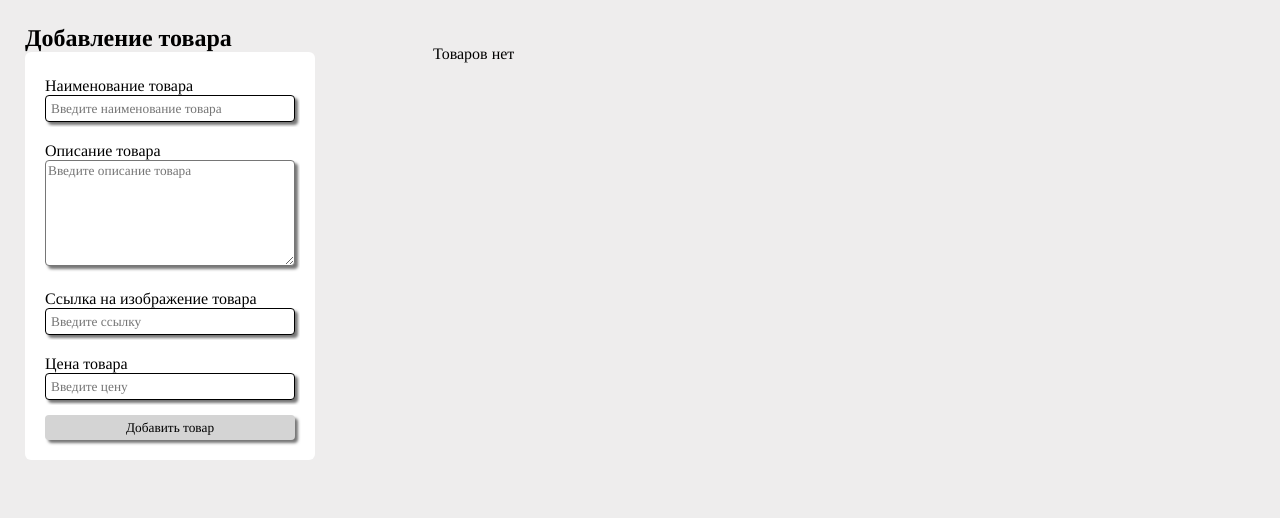
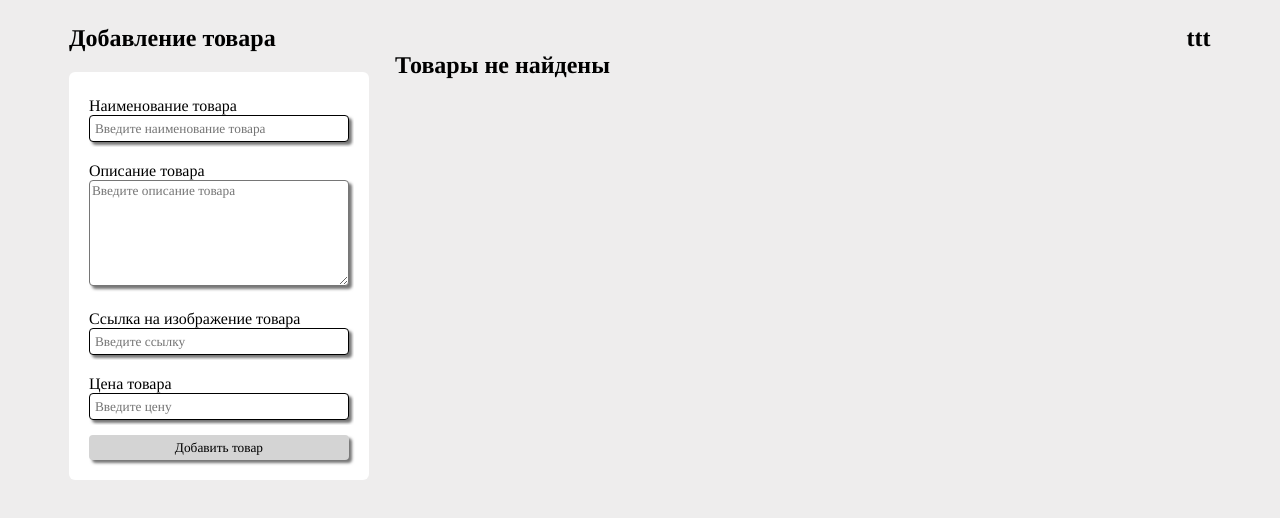
Before and after one commit to KirillGunin/Goods, a Vue app: page / in a window 1280 px wide. Shown: the top 518 px of the page. Built offline with nearby package versions, Linux system fonts and the light colour scheme.

Commit message:
add hover and svg delete

```diff
--- a/src/App.vue
+++ b/src/App.vue
@@ -29,9 +29,9 @@
   background-size: cover;
 }
 .container {
-  width: 95%;
+  width: 98%;
   display: flex;
-  // justify-content: flex-start;
+  justify-content: center;
   padding: 25px;
 }
 </style>
--- a/src/router/index.js
+++ b/src/router/index.js
@@ -4,21 +4,11 @@ import VueRouter from 'vue-router'
 Vue.use(VueRouter)
 
 const routes = [
-  {
-    path: '/',
-    name: 'addNew',
-    component: () => import('../views/AddNew.vue')
-  },
-  {
-    path: '/list',
-    name: 'list',
-    component: () => import('../views/List.vue') // lazy loading
-  },
-  {
-    path: '/task/:id',
-    name: 'task',
-    component: () => import('../views/Task.vue')
-  },
+  // {
+  //   path: '/',
+  //   name: 'addNew',
+  //   component: () => import('../views/AddNew.vue')
+  // },
 ]
 
 const router = new VueRouter({
--- a/src/views/AddNew.vue
+++ b/src/views/AddNew.vue
@@ -8,7 +8,7 @@
           <input v-model="name" placeholder="Введите наименование товара" type="text" class="input" required>
         </div>
         <div class="input-field">Описание товара
-          <textarea v-model="descr" placeholder="Введите описание товара" type="text" id="textarea1" class="materialize-textarea" required></textarea>
+          <textarea v-model="descr" placeholder="Введите описание товара" type="text" class="textarea"></textarea>
         </div>
         <div class="input-field">Ссылка на изображение товара
           <input v-model="href" placeholder="Введите ссылку" type="text" class="input" required>
@@ -50,12 +50,12 @@ export default {
 }
 </script>
 
-<style lang="scss">
+<style lang="scss" scoped>
 .row-1 {
-  width: 33%;
+  min-width: 26%;
 }
 .col-table {
-  width: 290px;
+  width: 300px;
 }
 
 .form {
@@ -65,6 +65,7 @@ export default {
   display: flex;
   flex-direction: column;
   align-items: center;
+  margin-top: 20px;
 }
 
 .input-field {
@@ -82,7 +83,7 @@ input:last-child{
     box-shadow: 3px 3px 3px rgb(118, 118, 118);
   }
 
-#textarea1 {
+.textarea {
   height: 100px;
   width: -webkit-fill-available;
   margin-bottom: 0px;
--- a/src/views/List.vue
+++ b/src/views/List.vue
@@ -1,8 +1,18 @@
 <template>
   <div class="row-2">
-    <!-- Списов товаров -->
+    <h2 class="selector">ttt</h2>
     <div class="col-list" v-if="goods.length">
-      <div class="good" v-for="(good, index) of goods" :key="index">
+
+      <!-- Списов товаров -->
+      <div
+      class="good"
+      v-for="(good, index) of goods"
+      :key="index"
+      @mouseover="active = true"
+      @mouseleave="active = false"
+      >
+      <div>
+        <img class="svg" v-show="active" @click="deleteGood" src="@/assets/icons8-delete.svg">
         <img :src="good.href" alt="">
         <div class="good-descriptions">
           <h4 class="good-name">{{good.name}}</h4>
@@ -10,12 +20,16 @@
           <h4 class="good-price" v-if="good.price.length <= 3">{{good.price}} руб</h4>
           <h4 class="good-price" v-if="good.price.length > 3 && good.price.length <= 5">{{`${good.price.substring(0,2)} ${good.price.substring(2)}`}} руб</h4>
           <h4 class="good-price" v-if="good.price.length > 5 && good.price.length <= 6">{{`${good.price.substring(0,3)} ${good.price.substring(3)}`}} руб</h4>
-
         </div>
       </div>
+
+      </div>
     </div>
+
     <!-- Если нет товаров -->
-    <div v-else>Товаров нет</div>
+    <div v-else>
+      <h2>Товары не найдены</h2>
+    </div>
   </div>
 </template>
 
@@ -23,12 +37,17 @@
 export default {
   data() {
     return {
-
+      active: false,
     }
   },
   computed: {
     goods() {
       return this.$store.getters.goods
+    }
+  },
+  methods: {
+    deleteGood() {
+    console.log(`deleted`)
     }
   }
 }
@@ -37,12 +56,20 @@ export default {
 <style lang="scss" scoped>
 .row-2 {
   width: 67%;
-  margin: 20px;
 }
 .col-list {
   width: 100%;
   display: flex;
   flex-wrap: wrap;
+  justify-content: flex-start;
+  margin-top: 14px;
+}
+
+.svg {
+  height: 40px;
+  width: 40px;
+  margin-left: 225px;
+  margin-top: -20px ;
 }
 
 .good {
@@ -50,10 +77,16 @@ export default {
   cursor: pointer;
   width: 250px;
   height: 360px;
-  margin: 6px;
-  margin-bottom: 40px;
+  margin: 6px 16px 16px 16px;
   background-color: white;
   overflow-y: hidden;
+  .svg {
+    display: none
+  }
+}
+div.good:hover .svg {
+  display: block;
+  position: absolute
 }
 
 img {
@@ -80,4 +113,10 @@ img {
   margin-left: 10px;
   height: 20px;
 }
+.selector {
+  display: flex;
+  justify-content: flex-end;
+  padding-right: 25px;
+}
+
 </style>
--- a/src/views/Task.vue
+++ /dev/null
@@ -1,15 +0,0 @@
-<template>
-  <div>
-    <h1>Task</h1>
-  </div>
-</template>
-
-<script>
-export default {
-  data() {
-    return {
-
-    }
-  }
-}
-</script>
```
Also changed, not shown: src/assets/icons8-delete.svg (added).
